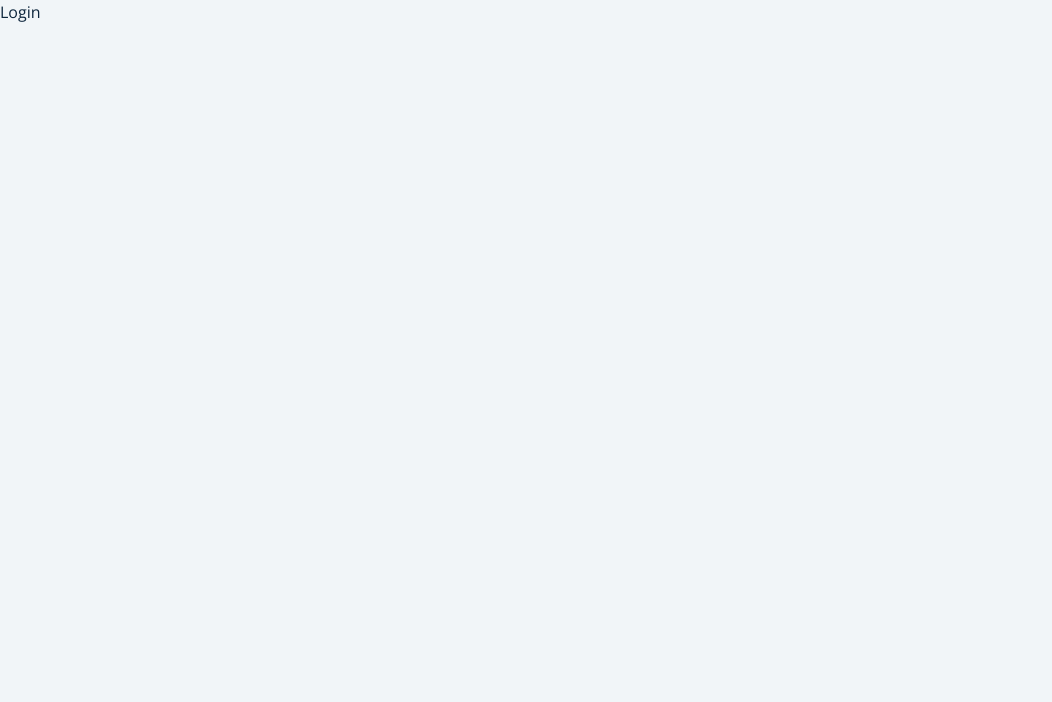
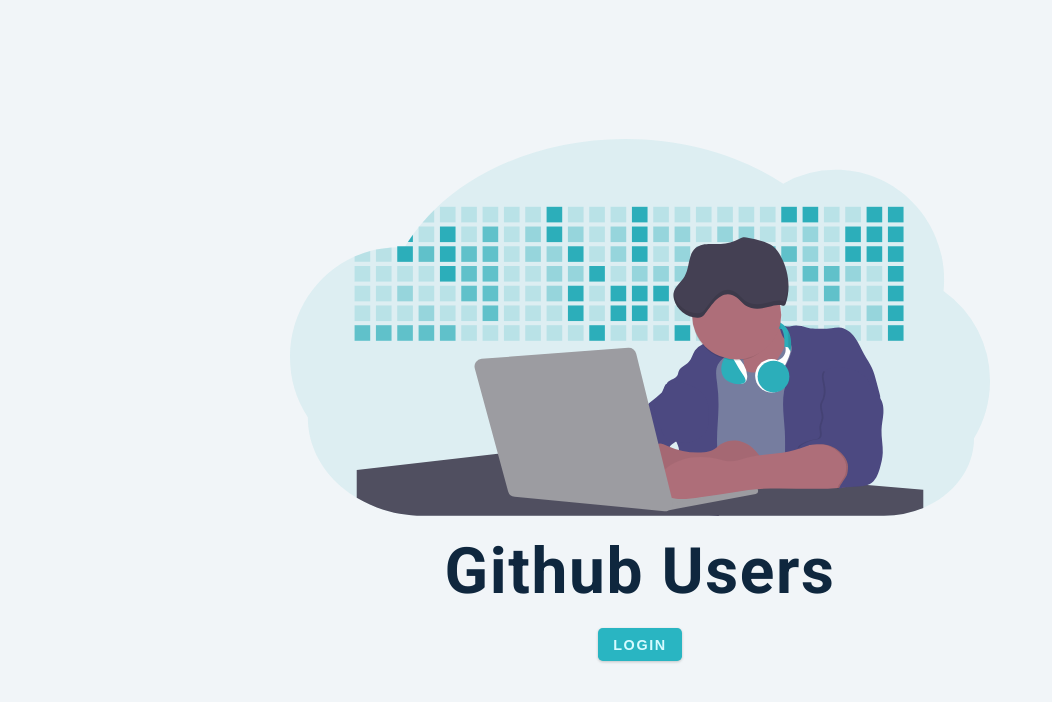
Before and after one commit to miloszKubiak/github-users, a React (Create React App) app: page /login in a window 1280 px wide. Shown: the top 702 px of the page, without its empty margins (0-1052 px from the left). Built offline with nearby package versions, Linux system fonts and the light colour scheme.

Commit message:
create login page and homepage components

```diff
--- /dev/null
+++ b/src/components/Info.jsx
@@ -0,0 +1,7 @@
+import React from "react";
+
+const Info = () => {
+	return <div>Info</div>;
+};
+
+export default Info;
--- /dev/null
+++ b/src/components/Repos.jsx
@@ -0,0 +1,7 @@
+import React from "react";
+
+const Repos = () => {
+	return <div>Repos</div>;
+};
+
+export default Repos;
--- /dev/null
+++ b/src/components/Search.jsx
@@ -0,0 +1,7 @@
+import React from "react";
+
+const Search = () => {
+	return <div>Search</div>;
+};
+
+export default Search;
--- /dev/null
+++ b/src/components/User.jsx
@@ -0,0 +1,7 @@
+import React from "react";
+
+const User = () => {
+	return <div>User</div>;
+};
+
+export default User;
--- a/src/components/index.js
+++ b/src/components/index.js
@@ -0,0 +1,7 @@
+import Navbar from "./Navbar";
+import Info from "./Info";
+import Search from "./Search";
+import Repos from "./Repos";
+import User from "./User";
+
+export { Navbar, Info, Search, Repos, User };
--- a/src/pages/Home.jsx
+++ b/src/pages/Home.jsx
@@ -1,9 +1,16 @@
-import React from 'react'
+import React from "react";
+import { Navbar, Search, Info, User, Repos } from "../components";
 
 const Home = () => {
-  return (
-    <div>Home</div>
-  )
-}
+	return (
+		<main>
+			<Navbar />
+			<Search />
+			<Info />
+			<User />
+			<Repos />
+		</main>
+	);
+};
 
-export default Home
+export default Home;
--- a/src/pages/Login.jsx
+++ b/src/pages/Login.jsx
@@ -1,9 +1,33 @@
 import React from 'react'
+import styled from 'styled-components'
+import loginImage from "../assets/login-img.svg";
 
 const Login = () => {
   return (
-    <div>Login</div>
+    <Wrapper>
+      <div className='container'>
+        <img src={loginImage} alt="github user"/>
+        <h1>github users</h1>
+        <button className='btn'>login</button>
+      </div>
+    </Wrapper>
   )
 }
 
 export default Login
+
+const Wrapper = styled.div`
+  min-height: 100vh;
+  display: grid;
+  place-items: center;
+
+  .container {
+    width: 90vw;
+    max-width: 700px;
+    text-align: center;
+  }
+
+  img, h1 {
+    margin-bottom: 1.5rem;
+  }
+`;
```
Also changed, not shown: src/components/Navbar.jsx (+4 -6 lines), src/assets/login-img.svg (added).
